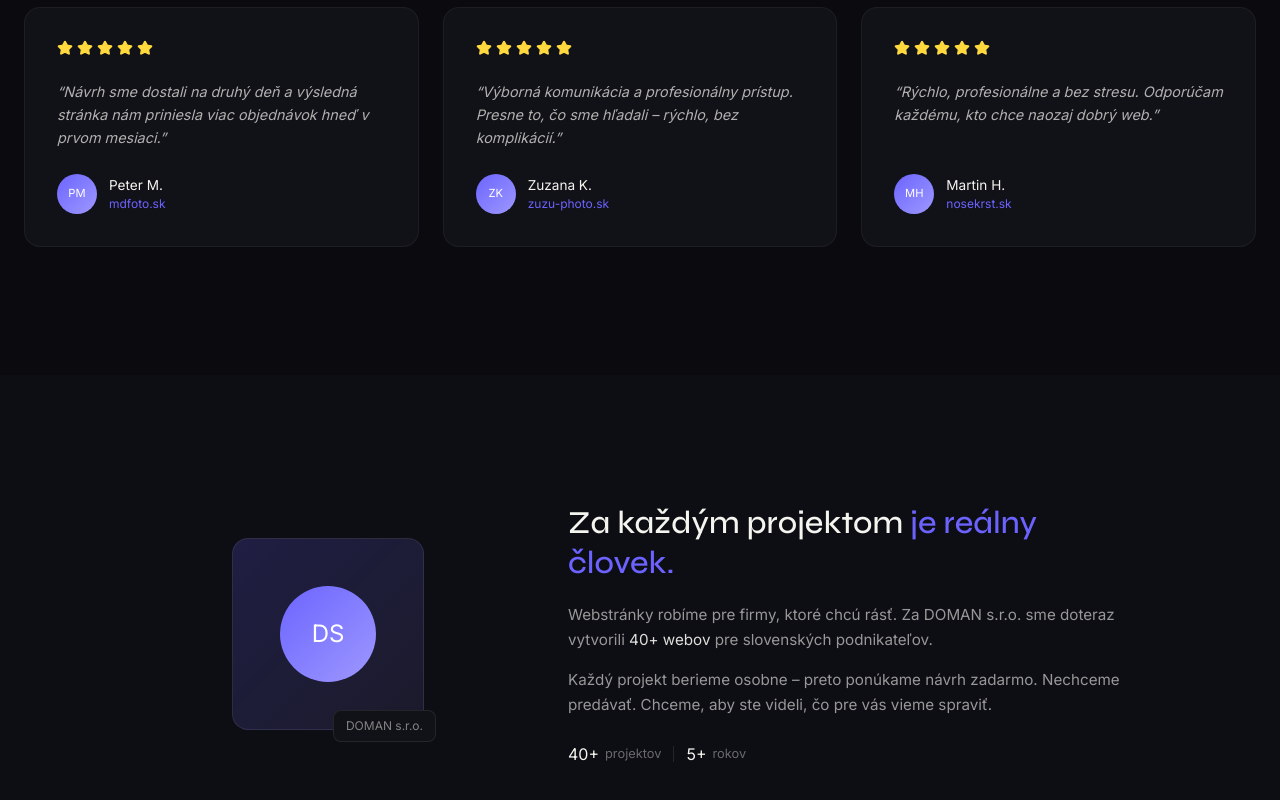
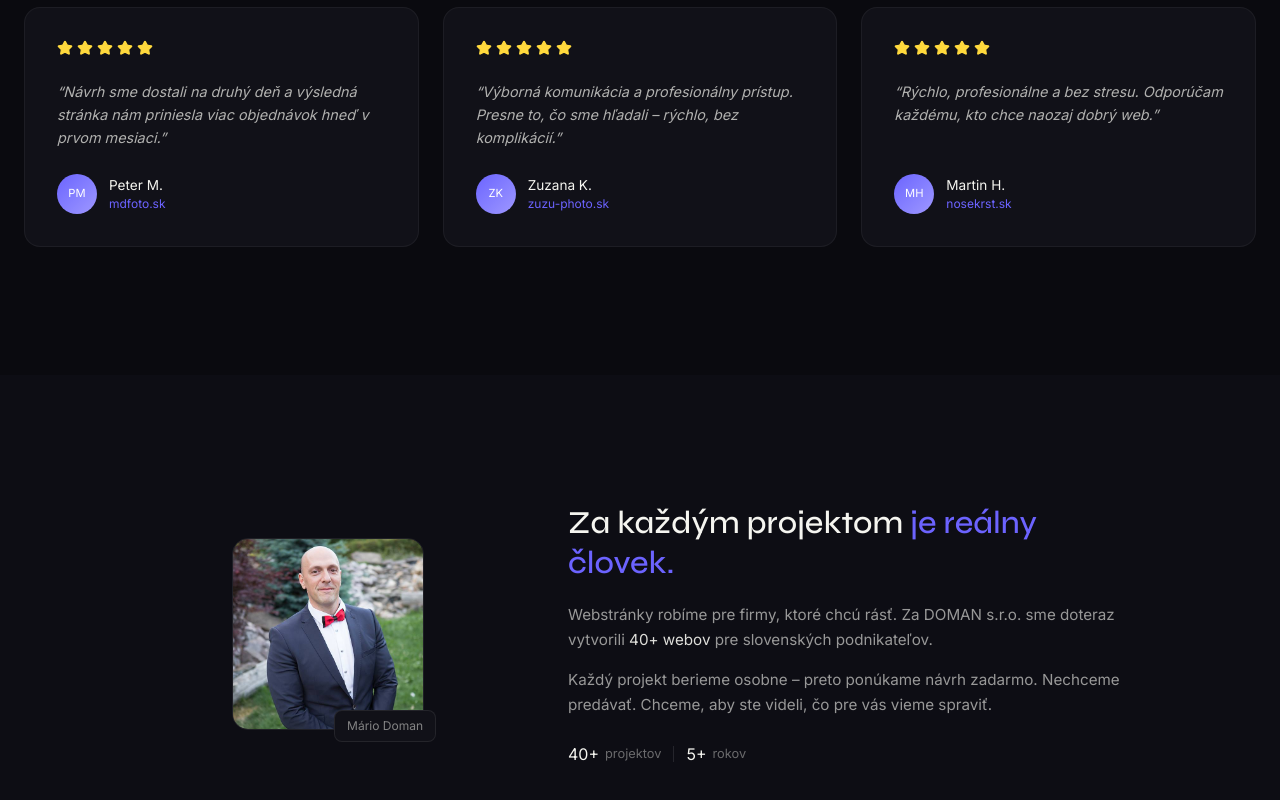
Before and after one commit to shamanaaaa/Siteleveledcom, a React (Vite) app: page / in a window 1280 px wide. Shown: the part 5430-6230 px from the top of the page. Built offline with nearby package versions, Linux system fonts and the light colour scheme.

Commit message:
add profile photo

```diff
--- a/src/app/components/layout/Footer.tsx
+++ b/src/app/components/layout/Footer.tsx
@@ -133,14 +133,14 @@ export function Footer() {
                   <Instagram size={18} />
                 </a>
                 <a
-                  href="#"
+                  href="https://www.linkedin.com/in/m%C3%A1rio-doman-65b08663/"
                   className="text-[#F5F5F0]/40 hover:text-[#6C63FF] transition-colors"
                   aria-label="LinkedIn"
                 >
                   <Linkedin size={18} />
                 </a>
                 <a
-                  href="#"
+                  href="https://www.facebook.com/mario.doman"
                   className="text-[#F5F5F0]/40 hover:text-[#6C63FF] transition-colors"
                   aria-label="Facebook"
                 >
--- a/src/app/pages/HomePage.tsx
+++ b/src/app/pages/HomePage.tsx
@@ -86,7 +86,7 @@ const portfolioProjects = [
     name: "nosekrst.sk",
     type: "Preprava a žeriavové práce",
     result: "Moderný firemný web",
-    accent: "#9F97FF",
+    accent: "#6C63FF",
     bars: [0.7, 0.45, 0.8, 0.6, 0.9],
     image: "/nosekrst-preview.png" as string | null,
     url: "https://www.nosekrst.sk" as string | null,
@@ -881,7 +881,12 @@ export function HomePage() {
               <AnimateIn key={i} delay={i * 0.1}>
                 <div className="group rounded-2xl border border-white/5 bg-[#111118] overflow-hidden hover:border-[#6C63FF]/20 transition-all duration-300 hover:shadow-[0_0_40px_rgba(108,99,255,0.06)] h-full flex flex-col">
                   {/* Screenshot – real image if available, else animated placeholder */}
-                  <div className="relative h-48 bg-[#0d0d14] overflow-hidden">
+                  <a
+                    href={project.url ?? undefined}
+                    target="_blank"
+                    rel="noopener noreferrer"
+                    className="block relative h-48 bg-[#0d0d14] overflow-hidden"
+                  >
                     {project.image ? (
                       <img
                         src={project.image}
@@ -917,7 +922,7 @@ export function HomePage() {
                         />
                       </>
                     )}
-                  </div>
+                  </a>
                   <div className="p-6 flex flex-col flex-1">
                     <div className="flex items-center gap-2 mb-2">
                       <Globe size={14} className="text-[#F5F5F0]/30" />
@@ -1033,13 +1038,15 @@ export function HomePage() {
             <div className="grid grid-cols-1 md:grid-cols-5 gap-10 md:gap-16 items-center">
               <div className="md:col-span-2 flex justify-center">
                 <div className="relative">
-                  <div className="w-48 h-48 rounded-2xl bg-gradient-to-br from-[#6C63FF]/20 to-[#9F97FF]/10 border border-white/8 flex items-center justify-center">
-                    <div className="w-24 h-24 rounded-full bg-gradient-to-br from-[#6C63FF] to-[#9F97FF] flex items-center justify-center">
-                      <span className="font-heading text-[1.5rem] text-white">DS</span>
-                    </div>
+                  <div className="w-48 h-48 rounded-2xl overflow-hidden border border-white/8">
+                    <img
+                      src="/profile.jpg"
+                      alt="Mário Doman"
+                      className="w-full h-full object-cover"
+                    />
                   </div>
                   <div className="absolute -bottom-3 -right-3 px-3 py-1.5 rounded-lg bg-[#111118] border border-white/8 text-[0.75rem] text-[#F5F5F0]/50">
-                    DOMAN s.r.o.
+                    Mário Doman
                   </div>
                 </div>
               </div>
```
Also changed, not shown: public/profile.jpg (added).
